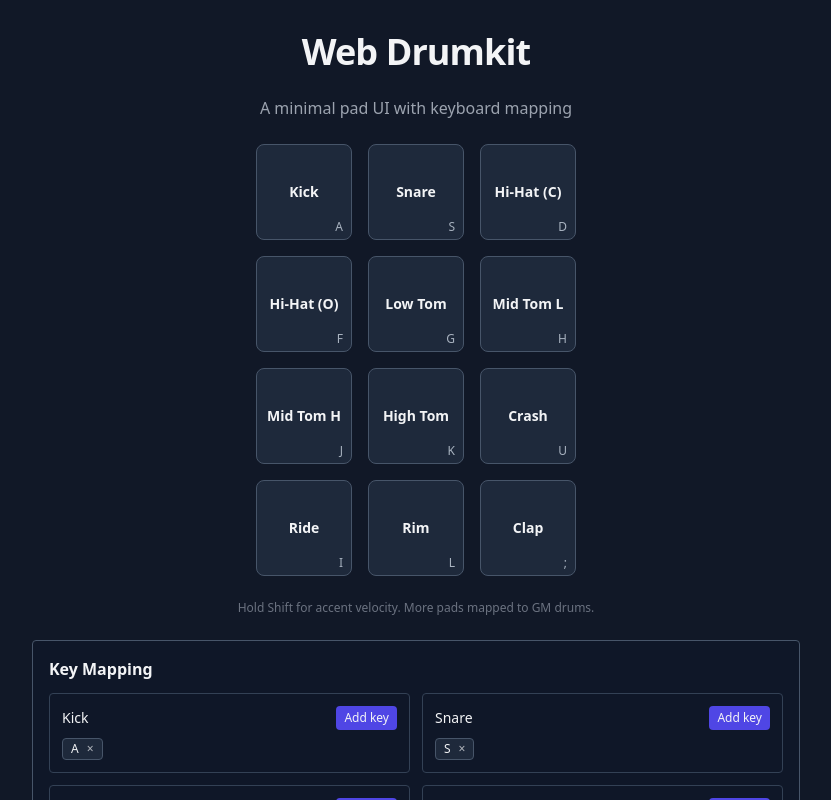
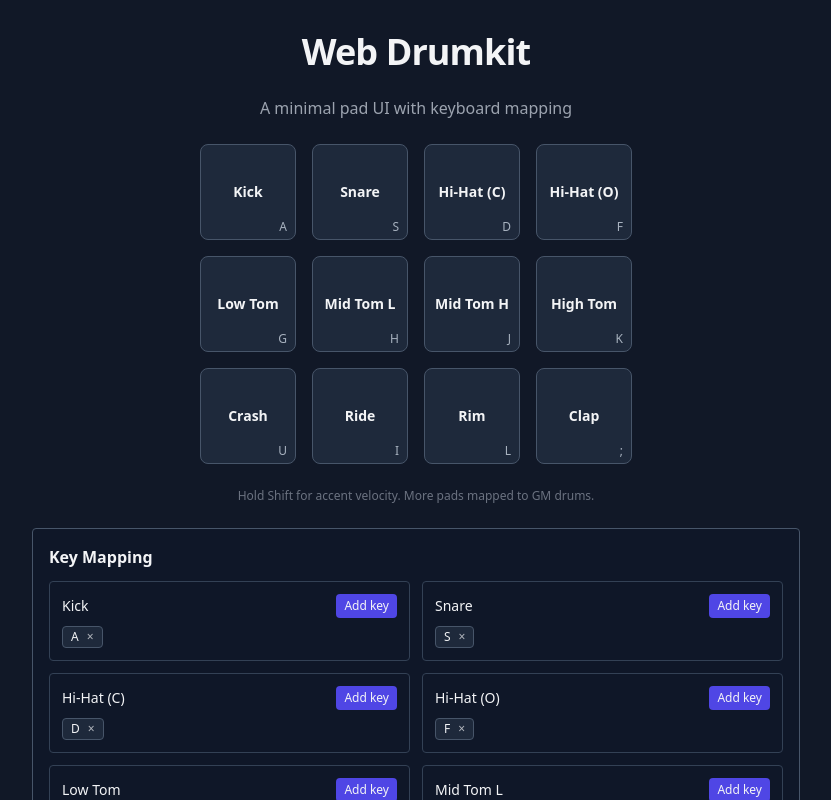
Before and after one commit to Zilong-L/web-drumkit, a React (Vite) app: page / in a window 1280 px wide. Shown: the top 800 px of the page, without its empty margins (224-1055 px from the left). Built offline with nearby package versions, Linux system fonts and the light colour scheme.

Commit message:
chore(ui): use 4-column grid for pads

```diff
--- a/src/components/DrumPadGrid.tsx
+++ b/src/components/DrumPadGrid.tsx
@@ -17,7 +17,7 @@
 
 export const DrumPadGrid: React.FC<Props> = ({ pads, activeMidi, onTrigger, onStop }) => {
   return (
-    <div className="grid grid-cols-3 gap-4">
+    <div className="grid grid-cols-4 gap-4">
       {pads.map((p) => (
         <DrumPad
           key={p.id}
```
